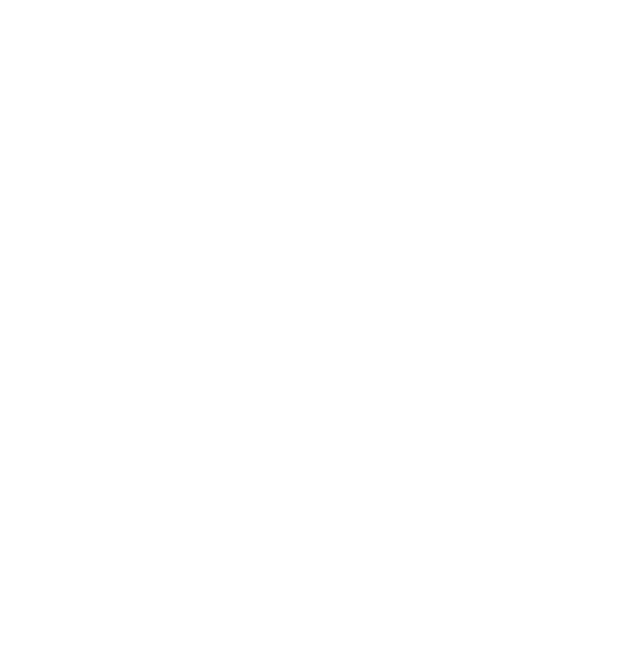
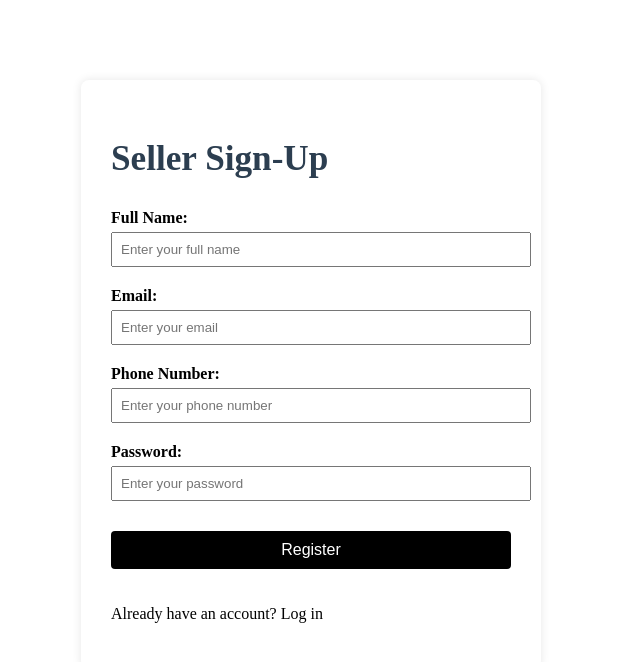
Before and after one commit to brndn117/Auth-system, a React (Create React App) app: page /seller-signup in a window 1280 px wide. Before the commit this address had no page. Shown: the top 662 px of the page, without its empty margins (329-969 px from the left). Built offline with nearby package versions, Linux system fonts and the light colour scheme.

Commit message:
USER LOGIN CHANGES

```diff
--- a/src/App.js
+++ b/src/App.js
@@ -14,6 +14,9 @@ import BuyingPage from './Pages/BuyingPage';
 import NPsell from './Pages/NPsell';
 import ReportPage from './Pages/ReportPage';
 import VehicleDetailPage from './Pages/VehicleDetailPage';
+import SellerLoginPage from './Pages/SellerLoginPage';
+import SellerSignupPage from './Pages/SellerSignUpPage';
+import SellerDashboard from './Pages/SellerDashboard';
 
 function App() {
   return (
@@ -27,6 +30,9 @@ function App() {
       <Route path="/NPsell" element={<NPsell />} />
       <Route path="/report/:vin" element={<ReportPage />} />
       <Route path="/vehicle/:id" element={<VehicleDetailPage />} />
+      <Route path="/seller-login" element={<SellerLoginPage />} />
+      <Route path="/seller-signup" element={<SellerSignupPage />} />
+      <Route path="/seller-dashboard" element={<SellerDashboard />} />
       {/* Add more routes as needed */}
     </Routes>
   );
--- a/src/ExplorepageComp/SellingSection.js
+++ b/src/ExplorepageComp/SellingSection.js
@@ -16,7 +16,7 @@ const SellingSection = () => {
           We assure security, convenience, and promptness throughout the entire experience.
         </p>
         <button
-          onClick={() => navigate('/NPsell')} // ✅ Route corrected to match your App.js
+          onClick={() => navigate('/seller-login')}
           className="sell-button"
         >
           Sell my car now
--- a/src/Pages/LoginPage.js
+++ b/src/Pages/LoginPage.js
@@ -1,19 +1,37 @@
-import React from 'react';
+import React, { useState } from 'react';
+import { useNavigate } from 'react-router-dom';
 import Navbar from '../components/Navbar';
+import { useAuth } from '../context/AuthContext';
 import './LoginPage.css';
-import { Link } from 'react-router-dom'; // Import Link from react-router-dom
+import { Link } from 'react-router-dom';
 
 const LoginPage = () => {
-  // Example handler if "Forgot password?" triggers a local action (e.g., opens a modal)
-  const handleForgotPassword = () => {
-    alert("Password reset functionality would go here!");
-    // In a real app, you'd open a modal, navigate to /forgot-password, etc.
-  };
+  const [email, setEmail] = useState('');
+  const [password, setPassword] = useState('');
+  const [error, setError] = useState('');
+  const { login } = useAuth(); // <- Comes from AuthContext
+  const navigate = useNavigate();
 
-  // Example handler for "Log in as a Seller" if it's an action
-  const handleSellerLoginAction = () => {
-    alert("Seller login action/modal would go here!");
-    // Or it could navigate to a specific seller login page
+  const handleLogin = async () => {
+    try {
+      const response = await fetch('http://localhost:5000/api/login', {
+        method: 'POST',
+        headers: { 'Content-Type': 'application/json' },
+        body: JSON.stringify({ email, password }),
+      });
+
+      const data = await response.json();
+
+      if (response.ok) {
+        login(data.user);        // ✅ Save buyer in context
+        navigate('/explore');    // ✅ Redirect to explore
+      } else {
+        setError(data.message || 'Login failed');
+      }
+    } catch (err) {
+      console.error('Login error:', err);
+      setError('Something went wrong. Try again.');
+    }
   };
 
   return (
@@ -22,47 +40,30 @@ const LoginPage = () => {
       <div className="login-container">
         <h2 className="login-title">LOG IN INTO YOUR ACCOUNT</h2>
 
-        <button className="google-btn">
-          <img src="/google-logo.png" alt="Google" className="google-icon" />
-          Continue with Google
-        </button>
-
-        <div className="divider"><span>or</span></div>
-
         <label>Email</label>
-        <input type="email" placeholder="Enter email" className="login-input" />
+        <input
+          type="email"
+          placeholder="Enter email"
+          className="login-input"
+          value={email}
+          onChange={(e) => setEmail(e.target.value)}
+        />
 
         <label>Password</label>
-        <div className="password-wrapper">
-          <input type="password" className="login-input" />
-          <span className="eye-icon">👁️</span>
-        </div>
+        <input
+          type="password"
+          className="login-input"
+          value={password}
+          onChange={(e) => setPassword(e.target.value)}
+        />
 
-        <div className="remember-forgot">
-          <label><input type="checkbox" /> Remember me</label>
-          {/* FIX for Line 30:11 */}
-          {/* If it's an action like opening a modal, use a button: */}
-          <button type="button" className="forgot-link" onClick={handleForgotPassword} style={{ background: 'none', border: 'none', color: 'var(--primary-color, blue)', cursor: 'pointer', textDecoration: 'underline', padding: 0 }}>
-            Forgot password?
-          </button>
-          {/* OR, if it navigates to a /forgot-password route: */}
-          {/* <Link to="/forgot-password" className="forgot-link">Forgot password?</Link> */}
-        </div>
+        {error && <p style={{ color: 'red' }}>{error}</p>}
 
-        <button className="login-btn">Log in</button>
+        <button className="login-btn" onClick={handleLogin}>Log in</button>
 
         <div className="bottom-links">
-          {/* FIX for Line 37:32 */}
           <p>Don't have an account? <Link to="/signup">Sign up</Link></p>
-          {/* FIX for Line 38:32 (the "Log in as a Seller" link) */}
-          <p>Are you a Seller?
-            {/* Assuming it leads to a seller login page, use Link */}
-            <Link to="/seller-login">Log in as a Seller</Link>
-            {/* OR, if it's an action like opening a specific modal: */}
-            {/* <button type="button" onClick={handleSellerLoginAction} style={{ background: 'none', border: 'none', color: 'var(--primary-color, blue)', cursor: 'pointer', textDecoration: 'underline', padding: 0 }}>
-              Log in as a Seller
-            </button> */}
-          </p>
+          <p>Are you a Seller? <Link to="/seller-login">Log in as a Seller</Link></p>
         </div>
       </div>
     </div>
--- /dev/null
+++ b/src/Pages/SellerDashboard.css
@@ -0,0 +1,44 @@
+.dashboard-container {
+  padding: 40px;
+  text-align: center;
+  background: #f5f7fa;
+  min-height: 100vh;
+}
+
+h2 {
+  font-size: 2.2rem;
+  margin-bottom: 30px;
+  color: #2c3e50;
+}
+
+.dashboard-actions {
+  display: flex;
+  justify-content: center;
+  flex-wrap: wrap;
+  gap: 30px;
+}
+
+.card {
+  width: 280px;
+  padding: 20px;
+  background: white;
+  border-radius: 10px;
+  box-shadow: 0 8px 16px rgba(0,0,0,0.1);
+  transition: transform 0.2s ease;
+  cursor: pointer;
+}
+
+.card:hover {
+  transform: translateY(-5px);
+  box-shadow: 0 10px 20px rgba(0,0,0,0.15);
+}
+
+.card h3 {
+  color: #2980b9;
+  margin-bottom: 10px;
+}
+
+.card p {
+  font-size: 0.95rem;
+  color: #555;
+}
--- /dev/null
+++ b/src/Pages/SellerDashboard.js
@@ -0,0 +1,38 @@
+import React from 'react';
+import { useNavigate } from 'react-router-dom';
+import Navbar from '../components/Navbar'; // Adjust path if needed
+import './SellerDashboard.css';
+
+const SellerDashboard = () => {
+  const navigate = useNavigate();
+  const seller = JSON.parse(localStorage.getItem('seller'));
+  const sellerName = seller?.name || 'Seller';
+
+  return (
+    <div>
+      <Navbar userType="seller" />
+      <div className="dashboard-container">
+        <h2>Welcome, {sellerName}!</h2>
+
+        <div className="dashboard-actions">
+          <div className="card" onClick={() => navigate('/add-vehicle')}>
+            <h3>Add New Vehicle</h3>
+            <p>List a vehicle for sale, upload images, and provide inspection reports.</p>
+          </div>
+
+          <div className="card" onClick={() => navigate('/my-vehicles')}>
+            <h3>My Listings</h3>
+            <p>View, edit, or delete your vehicle listings.</p>
+          </div>
+
+          <div className="card" onClick={() => navigate('/verification-status')}>
+            <h3>Verification Status</h3>
+            <p>Track the verified status of your listed vehicles.</p>
+          </div>
+        </div>
+      </div>
+    </div>
+  );
+};
+
+export default SellerDashboard;
--- /dev/null
+++ b/src/Pages/SellerLoginPage.css
@@ -0,0 +1,39 @@
+.seller-login-page {
+  max-width: 400px;
+  margin: 80px auto;
+  padding: 30px;
+  background: #fff;
+  border-radius: 8px;
+  box-shadow: 0 0 10px rgba(0,0,0,0.1);
+}
+
+.form-group {
+  margin-bottom: 20px;
+}
+
+.form-group label {
+  display: block;
+  font-weight: bold;
+}
+
+.form-group input {
+  width: 100%;
+  padding: 8px;
+  margin-top: 5px;
+}
+
+.error {
+  color: red;
+  font-size: 14px;
+  margin-bottom: 10px;
+}
+
+.login-btn {
+  background: black;
+  color: white;
+  padding: 10px;
+  width: 100%;
+  border: none;
+  border-radius: 4px;
+  cursor: pointer;
+}
--- /dev/null
+++ b/src/Pages/SellerLoginPage.js
@@ -0,0 +1,34 @@
+import React, { useState } from 'react';
+import { useNavigate } from 'react-router-dom';
+import './SellerLoginPage.css';
+
+const SellerLoginPage = () => {
+  const [email, setEmail] = useState('');
+  const [password, setPassword] = useState('');
+  const navigate = useNavigate();
+
+  const handleLogin = () => {
+    // Just go to the dashboard without any validation
+    navigate('/seller-dashboard');
+  };
+
+  return (
+    <div className="seller-login-page">
+      <h2>Seller Login</h2>
+
+      <div className="form-group">
+        <label>Email:</label>
+        <input type="email" value={email} onChange={e => setEmail(e.target.value)} />
+      </div>
+
+      <div className="form-group">
+        <label>Password:</label>
+        <input type="password" value={password} onChange={e => setPassword(e.target.value)} />
+      </div>
+
+      <button onClick={handleLogin} className="login-btn">Login</button>
+    </div>
+  );
+};
+
+export default SellerLoginPage;
--- /dev/null
+++ b/src/Pages/SellerSignUpPage.js
@@ -0,0 +1,95 @@
+import React, { useState } from 'react';
+import { useNavigate } from 'react-router-dom';
+import './SellerSignupPage.css';
+
+const SellerSignupPage = () => {
+  const [name, setName] = useState('');
+  const [email, setEmail] = useState('');
+  const [phoneNumber, setPhoneNumber] = useState('');
+  const [password, setPassword] = useState('');
+  const [error, setError] = useState('');
+  const navigate = useNavigate();
+
+  const handleSignup = async () => {
+    if (!name || !email || !phoneNumber || !password) {
+      return setError('All fields are required.');
+    }
+
+    try {
+      const res = await fetch('http://localhost:5000/api/seller-signup', {
+        method: 'POST',
+        headers: { 'Content-Type': 'application/json' },
+        body: JSON.stringify({ name, email, phoneNumber, password })
+      });
+
+      const data = await res.json();
+
+      if (!res.ok) {
+        return setError(data.message || 'Signup failed');
+      }
+
+      alert('Seller registered successfully!');
+      navigate('/seller-login');
+    } catch (err) {
+      console.error(err);
+      setError('Server error. Please try again.');
+    }
+  };
+
+  return (
+    <div className="seller-signup-page">
+      <h2 className="title">Seller Sign-Up</h2>
+
+      <div className="form-group">
+        <label>Full Name:</label>
+        <input
+          type="text"
+          value={name}
+          onChange={e => setName(e.target.value)}
+          placeholder="Enter your full name"
+        />
+      </div>
+
+      <div className="form-group">
+        <label>Email:</label>
+        <input
+          type="email"
+          value={email}
+          onChange={e => setEmail(e.target.value)}
+          placeholder="Enter your email"
+        />
+      </div>
+
+      <div className="form-group">
+        <label>Phone Number:</label>
+        <input
+          type="tel"
+          value={phoneNumber}
+          onChange={e => setPhoneNumber(e.target.value)}
+          placeholder="Enter your phone number"
+        />
+      </div>
+
+      <div className="form-group">
+        <label>Password:</label>
+        <input
+          type="password"
+          value={password}
+          onChange={e => setPassword(e.target.value)}
+          placeholder="Enter your password"
+        />
+      </div>
+
+      {error && <p className="error">{error}</p>}
+
+      <button onClick={handleSignup} className="signup-btn">Register</button>
+
+      <p className="redirect-login">
+        Already have an account?{' '}
+        <span onClick={() => navigate('/seller-login')} className="link">Log in</span>
+      </p>
+    </div>
+  );
+};
+
+export default SellerSignupPage;
--- /dev/null
+++ b/src/Pages/SellerSignupPage.css
@@ -0,0 +1,39 @@
+.seller-signup-page {
+  max-width: 400px;
+  margin: 80px auto;
+  padding: 30px;
+  background: #fff;
+  border-radius: 8px;
+  box-shadow: 0 0 10px rgba(0,0,0,0.1);
+}
+
+.form-group {
+  margin-bottom: 20px;
+}
+
+.form-group label {
+  display: block;
+  font-weight: bold;
+}
+
+.form-group input {
+  width: 100%;
+  padding: 8px;
+  margin-top: 5px;
+}
+
+.error {
+  color: red;
+  font-size: 14px;
+  margin-bottom: 10px;
+}
+
+.signup-btn {
+  background: black;
+  color: white;
+  padding: 10px;
+  width: 100%;
+  border: none;
+  border-radius: 4px;
+  cursor: pointer;
+}
--- /dev/null
+++ b/src/context/AuthContext.js
@@ -0,0 +1,33 @@
+import React, { createContext, useState, useEffect, useContext } from 'react';
+
+export const AuthContext = createContext();
+
+export const AuthProvider = ({ children }) => {
+  const [user, setUser] = useState(null);
+
+  useEffect(() => {
+    const storedUser = localStorage.getItem('user');
+    if (storedUser) {
+      setUser(JSON.parse(storedUser));
+    }
+  }, []);
+
+  const login = (userData) => {
+    setUser(userData);
+    localStorage.setItem('user', JSON.stringify(userData));
+  };
+
+  const logout = () => {
+    setUser(null);
+    localStorage.removeItem('user');
+  };
+
+  return (
+    <AuthContext.Provider value={{ user, login, logout }}>
+      {children}
+    </AuthContext.Provider>
+  );
+};
+
+//  Easy access to AuthContext
+export const useAuth = () => useContext(AuthContext);
--- a/src/index.js
+++ b/src/index.js
@@ -2,12 +2,15 @@ import React from 'react';
 import ReactDOM from 'react-dom/client';
 import { BrowserRouter } from 'react-router-dom';
 import App from './App';
-
+import { AuthProvider } from './context/AuthContext'; // 👈 Import the provider
 
 const root = ReactDOM.createRoot(document.getElementById('root'));
 root.render(
   <BrowserRouter>
-    <App />
+    <AuthProvider> {/* 👈 Wrap App with AuthProvider */}
+      <App />
+    </AuthProvider>
   </BrowserRouter>
 );
+
 // This code initializes a React application by rendering the main App component into the root element of the HTML document. It uses BrowserRouter from 'react-router-dom' to enable client-side routing, allowing for navigation between different components without reloading the page. This setup is essential for building single-page applications (SPAs) in React, providing a smooth user experience.
```
Also changed, not shown: src/components/Navbar.js (+35 -14 lines), 2 other files (tests, documents, lock files or other folders).
